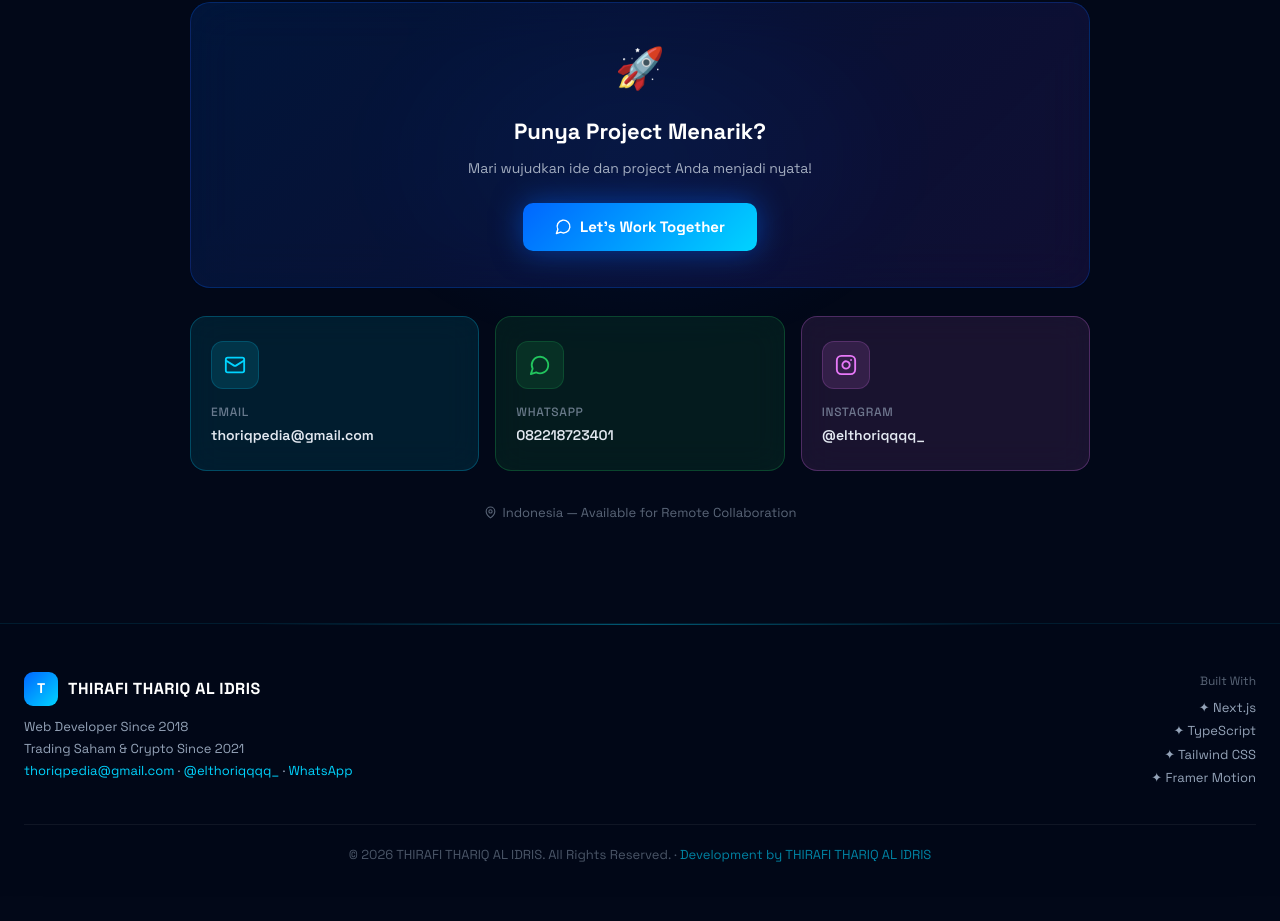
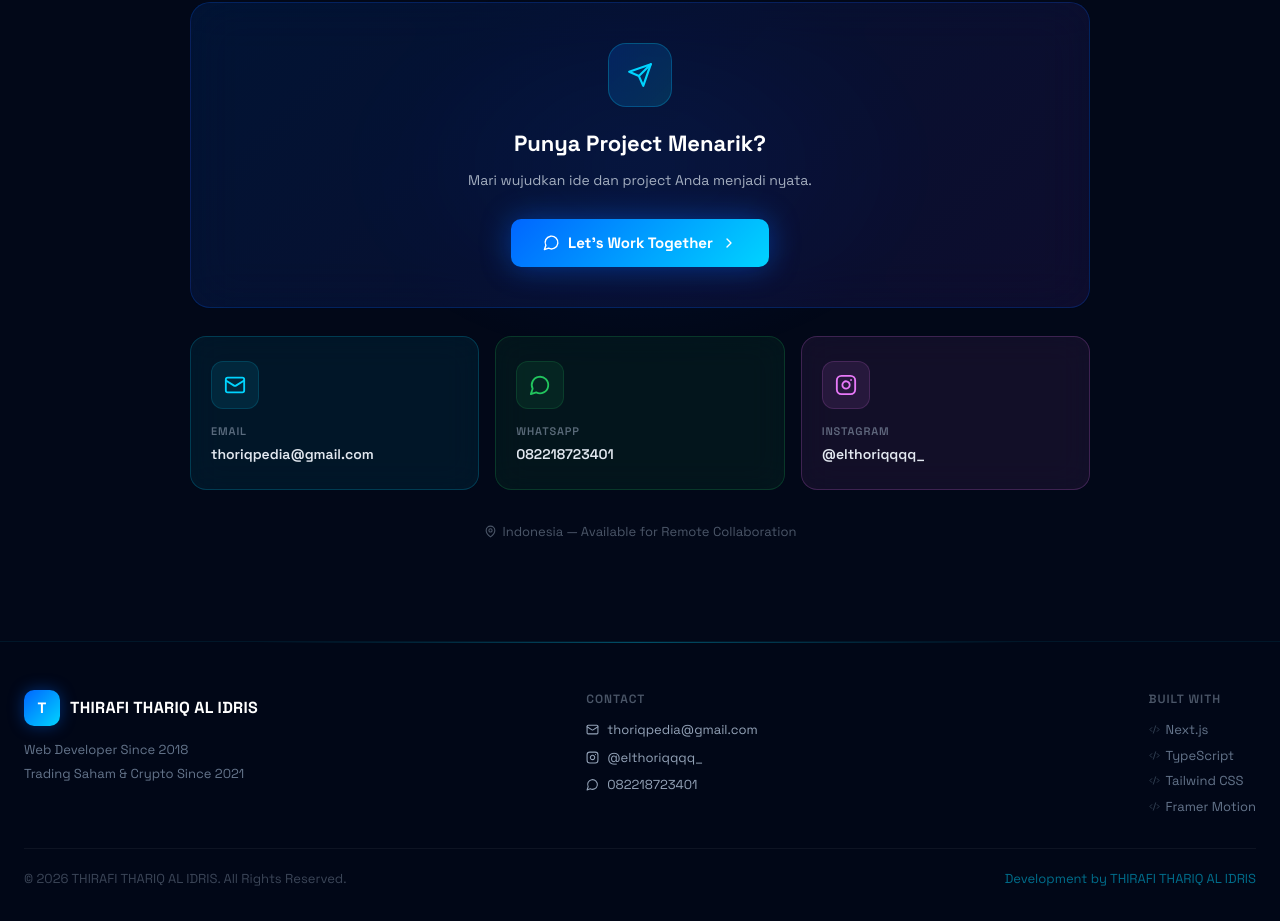
Before and after one commit to pediaboy/portofoliothoriq, a Next.js app: page / in a window 1280 px wide. Shown: the part 7115-8036 px from the top of the page. Before the commit the page ends 8011 px from the top, so only its background shows below. Built offline with nearby package versions, Linux system fonts and the light colour scheme.

Commit message:
refactor: replace all emoji with lucide icons

```diff
--- a/app/sections/ContactSection.tsx
+++ b/app/sections/ContactSection.tsx
@@ -1,6 +1,6 @@
 'use client'
 import { useEffect, useRef, useState } from 'react'
-import { Mail, MessageCircle, Instagram, Send, MapPin } from 'lucide-react'
+import { Mail, MessageCircle, Instagram, Send, MapPin, Code2, ChevronRight } from 'lucide-react'
 
 function useReveal() {
   const ref = useRef<HTMLDivElement>(null)
@@ -17,19 +17,21 @@ const contacts = [
   {
     icon: <Mail size={22} />, label: 'Email', val: 'thoriqpedia@gmail.com',
     href: 'mailto:thoriqpedia@gmail.com', color: '#00d4ff',
-    bg: 'rgba(0,212,255,0.1)', border: 'rgba(0,212,255,0.25)',
+    bg: 'rgba(0,212,255,0.07)', border: 'rgba(0,212,255,0.2)',
   },
   {
     icon: <MessageCircle size={22} />, label: 'WhatsApp', val: '082218723401',
     href: 'https://wa.me/6282218723401', color: '#22c55e',
-    bg: 'rgba(34,197,94,0.1)', border: 'rgba(34,197,94,0.25)',
+    bg: 'rgba(34,197,94,0.07)', border: 'rgba(34,197,94,0.2)',
   },
   {
     icon: <Instagram size={22} />, label: 'Instagram', val: '@elthoriqqqq_',
     href: 'https://instagram.com/elthoriqqqq_', color: '#e879f9',
-    bg: 'rgba(232,121,249,0.1)', border: 'rgba(232,121,249,0.25)',
+    bg: 'rgba(232,121,249,0.07)', border: 'rgba(232,121,249,0.2)',
   },
 ]
+
+const builtWith = ['Next.js', 'TypeScript', 'Tailwind CSS', 'Framer Motion']
 
 export default function ContactSection() {
   const { ref, visible } = useReveal()
@@ -37,7 +39,6 @@ export default function ContactSection() {
   return (
     <>
       <section id="contact" ref={ref} style={{ padding: '100px 24px', position: 'relative' }}>
-        {/* Glow bg */}
         <div style={{ position: 'absolute', top: '30%', left: '50%', transform: 'translateX(-50%)', width: 600, height: 400, background: 'radial-gradient(ellipse, rgba(0,102,255,0.08) 0%, transparent 70%)', pointerEvents: 'none' }} />
 
         <div style={{ maxWidth: 900, margin: '0 auto', position: 'relative', zIndex: 1 }}>
@@ -55,27 +56,29 @@ export default function ContactSection() {
 
           {/* CTA Banner */}
           <div style={{
-            background: 'linear-gradient(135deg, rgba(0,102,255,0.15), rgba(124,58,237,0.12))',
-            border: '1px solid rgba(0,102,255,0.25)',
-            borderRadius: 20, padding: '36px 40px',
+            background: 'linear-gradient(135deg, rgba(0,102,255,0.12), rgba(124,58,237,0.10))',
+            border: '1px solid rgba(0,102,255,0.22)',
+            borderRadius: 20, padding: '40px',
             backdropFilter: 'blur(24px)',
             marginBottom: 28, textAlign: 'center',
             opacity: visible ? 1 : 0, transform: visible ? 'none' : 'translateY(20px)',
             transition: 'all 0.8s ease 0.1s',
           }}>
-            <div style={{ fontSize: 40, marginBottom: 16 }}>🚀</div>
+            <div style={{ width: 64, height: 64, borderRadius: 18, background: 'linear-gradient(135deg, rgba(0,102,255,0.2), rgba(0,212,255,0.15))', border: '1px solid rgba(0,212,255,0.25)', display: 'flex', alignItems: 'center', justifyContent: 'center', margin: '0 auto 20px', color: '#00d4ff' }}>
+              <Send size={26} />
+            </div>
             <h3 style={{ fontSize: 22, fontWeight: 700, color: '#fff', marginBottom: 10 }}>Punya Project Menarik?</h3>
-            <p style={{ fontSize: 14, color: 'rgba(203,213,225,0.8)', marginBottom: 24 }}>Mari wujudkan ide dan project Anda menjadi nyata!</p>
+            <p style={{ fontSize: 14, color: 'rgba(203,213,225,0.8)', marginBottom: 28 }}>Mari wujudkan ide dan project Anda menjadi nyata.</p>
             <a href="https://wa.me/6282218723401" target="_blank" rel="noreferrer" style={{
               display: 'inline-flex', alignItems: 'center', gap: 8,
               padding: '13px 32px', borderRadius: 10,
               background: 'linear-gradient(135deg, #0066ff, #00d4ff)',
               border: 'none', color: '#fff', fontSize: 15, fontWeight: 700,
               cursor: 'pointer', textDecoration: 'none',
-              boxShadow: '0 0 30px rgba(0,102,255,0.5)',
+              boxShadow: '0 0 30px rgba(0,102,255,0.45)',
               transition: 'all 0.3s ease',
             }}>
-              <MessageCircle size={17} /> Let's Work Together
+              <MessageCircle size={17} /> Let's Work Together <ChevronRight size={16} />
             </a>
           </div>
 
@@ -90,15 +93,14 @@ export default function ContactSection() {
               }}
               onMouseEnter={e => { (e.currentTarget as HTMLElement).style.transform = 'translateY(-4px)'; (e.currentTarget as HTMLElement).style.boxShadow = `0 12px 40px rgba(0,0,0,0.3)` }}
               onMouseLeave={e => { (e.currentTarget as HTMLElement).style.transform = 'none'; (e.currentTarget as HTMLElement).style.boxShadow = 'none' }}>
-                <div style={{ width: 48, height: 48, borderRadius: 12, background: `${c.color}20`, border: `1px solid ${c.color}30`, display: 'flex', alignItems: 'center', justifyContent: 'center', color: c.color, marginBottom: 14 }}>{c.icon}</div>
-                <div style={{ fontSize: 12, color: 'rgba(148,163,184,0.7)', fontWeight: 500, marginBottom: 4, textTransform: 'uppercase', letterSpacing: '0.06em' }}>{c.label}</div>
+                <div style={{ width: 48, height: 48, borderRadius: 12, background: `${c.color}18`, border: `1px solid ${c.color}28`, display: 'flex', alignItems: 'center', justifyContent: 'center', color: c.color, marginBottom: 14 }}>{c.icon}</div>
+                <div style={{ fontSize: 11, color: 'rgba(148,163,184,0.6)', fontWeight: 600, marginBottom: 4, textTransform: 'uppercase', letterSpacing: '0.08em' }}>{c.label}</div>
                 <div style={{ fontSize: 14, fontWeight: 600, color: '#e2e8f0' }}>{c.val}</div>
               </a>
             ))}
           </div>
 
-          {/* Location note */}
-          <div style={{ textAlign: 'center', marginTop: 32, display: 'flex', alignItems: 'center', justifyContent: 'center', gap: 6, color: 'rgba(148,163,184,0.6)', fontSize: 13 }}>
+          <div style={{ textAlign: 'center', marginTop: 32, display: 'flex', alignItems: 'center', justifyContent: 'center', gap: 6, color: 'rgba(148,163,184,0.5)', fontSize: 13 }}>
             <MapPin size={13} /> Indonesia — Available for Remote Collaboration
           </div>
         </div>
@@ -106,36 +108,75 @@ export default function ContactSection() {
 
       {/* FOOTER */}
       <footer style={{
-        borderTop: '1px solid rgba(0,212,255,0.1)',
-        background: 'rgba(2,8,24,0.9)', backdropFilter: 'blur(20px)',
+        borderTop: '1px solid rgba(0,212,255,0.08)',
+        background: 'rgba(2,8,24,0.95)', backdropFilter: 'blur(24px)',
         padding: '48px 24px 32px', position: 'relative',
       }}>
-        <div style={{ position: 'absolute', top: 0, left: '50%', transform: 'translateX(-50%)', width: '60%', height: 1, background: 'linear-gradient(90deg, transparent, rgba(0,212,255,0.4), transparent)' }} />
+        <div style={{ position: 'absolute', top: 0, left: '50%', transform: 'translateX(-50%)', width: '60%', height: 1, background: 'linear-gradient(90deg, transparent, rgba(0,212,255,0.35), transparent)' }} />
         <div style={{ maxWidth: 1280, margin: '0 auto' }}>
-          <div style={{ display: 'grid', gridTemplateColumns: '1fr auto', gap: 32, alignItems: 'start', marginBottom: 32 }} className="footer-grid">
+          <div style={{ display: 'grid', gridTemplateColumns: '1fr 1fr auto', gap: 40, alignItems: 'start', marginBottom: 32 }} className="footer-grid">
+            {/* Brand */}
             <div>
-              <div style={{ display: 'flex', alignItems: 'center', gap: 10, marginBottom: 10 }}>
-                <div style={{ width: 34, height: 34, borderRadius: 9, background: 'linear-gradient(135deg, #0066ff, #00d4ff)', display: 'flex', alignItems: 'center', justifyContent: 'center', fontWeight: 900, fontSize: 14, color: '#fff' }}>T</div>
-                <span style={{ fontWeight: 800, fontSize: 16, color: '#fff', letterSpacing: 0.5 }}>THIRAFI THARIQ AL IDRIS</span>
+              <div style={{ display: 'flex', alignItems: 'center', gap: 10, marginBottom: 12 }}>
+                <div style={{ width: 36, height: 36, borderRadius: 10, background: 'linear-gradient(135deg, #0066ff, #00d4ff)', display: 'flex', alignItems: 'center', justifyContent: 'center', fontWeight: 900, fontSize: 15, color: '#fff', boxShadow: '0 0 16px rgba(0,102,255,0.4)' }}>T</div>
+                <span style={{ fontWeight: 800, fontSize: 16, color: '#fff', letterSpacing: 0.3 }}>THIRAFI THARIQ AL IDRIS</span>
               </div>
-              <div style={{ fontSize: 13, color: '#94a3b8', lineHeight: 1.7 }}>
+              <div style={{ fontSize: 13, color: '#64748b', lineHeight: 1.8 }}>
                 Web Developer Since 2018<br />
-                Trading Saham & Crypto Since 2021<br />
-                <a href="mailto:thoriqpedia@gmail.com" style={{ color: '#00d4ff', textDecoration: 'none' }}>thoriqpedia@gmail.com</a> · <a href="https://instagram.com/elthoriqqqq_" target="_blank" rel="noreferrer" style={{ color: '#00d4ff', textDecoration: 'none' }}>@elthoriqqqq_</a> · <a href="https://wa.me/6282218723401" target="_blank" rel="noreferrer" style={{ color: '#00d4ff', textDecoration: 'none' }}>WhatsApp</a>
+                Trading Saham & Crypto Since 2021
               </div>
             </div>
-            <div style={{ textAlign: 'right' }}>
-              <div style={{ fontSize: 12, color: 'rgba(148,163,184,0.6)', marginBottom: 8 }}>Built With</div>
-              {['Next.js', 'TypeScript', 'Tailwind CSS', 'Framer Motion'].map(t => (
-                <div key={t} style={{ fontSize: 13, color: '#94a3b8', marginBottom: 4 }}>✦ {t}</div>
-              ))}
+
+            {/* Contact */}
+            <div>
+              <div style={{ fontSize: 12, color: 'rgba(148,163,184,0.5)', fontWeight: 600, letterSpacing: '0.08em', textTransform: 'uppercase', marginBottom: 12 }}>Contact</div>
+              <div style={{ display: 'flex', flexDirection: 'column', gap: 8 }}>
+                <a href="mailto:thoriqpedia@gmail.com" style={{ display: 'flex', alignItems: 'center', gap: 8, color: '#94a3b8', textDecoration: 'none', fontSize: 13, transition: 'color 0.2s' }}
+                  onMouseEnter={e => (e.currentTarget.style.color = '#00d4ff')}
+                  onMouseLeave={e => (e.currentTarget.style.color = '#94a3b8')}>
+                  <Mail size={13} /> thoriqpedia@gmail.com
+                </a>
+                <a href="https://instagram.com/elthoriqqqq_" target="_blank" rel="noreferrer" style={{ display: 'flex', alignItems: 'center', gap: 8, color: '#94a3b8', textDecoration: 'none', fontSize: 13, transition: 'color 0.2s' }}
+                  onMouseEnter={e => (e.currentTarget.style.color = '#00d4ff')}
+                  onMouseLeave={e => (e.currentTarget.style.color = '#94a3b8')}>
+                  <Instagram size={13} /> @elthoriqqqq_
+                </a>
+                <a href="https://wa.me/6282218723401" target="_blank" rel="noreferrer" style={{ display: 'flex', alignItems: 'center', gap: 8, color: '#94a3b8', textDecoration: 'none', fontSize: 13, transition: 'color 0.2s' }}
+                  onMouseEnter={e => (e.currentTarget.style.color = '#00d4ff')}
+                  onMouseLeave={e => (e.currentTarget.style.color = '#94a3b8')}>
+                  <MessageCircle size={13} /> 082218723401
+                </a>
+              </div>
+            </div>
+
+            {/* Built with */}
+            <div>
+              <div style={{ fontSize: 12, color: 'rgba(148,163,184,0.5)', fontWeight: 600, letterSpacing: '0.08em', textTransform: 'uppercase', marginBottom: 12 }}>Built With</div>
+              <div style={{ display: 'flex', flexDirection: 'column', gap: 6 }}>
+                {builtWith.map(t => (
+                  <div key={t} style={{ display: 'flex', alignItems: 'center', gap: 6, fontSize: 13, color: '#64748b' }}>
+                    <Code2 size={11} color="#334155" /> {t}
+                  </div>
+                ))}
+              </div>
             </div>
           </div>
-          <div style={{ borderTop: '1px solid rgba(255,255,255,0.06)', paddingTop: 20, textAlign: 'center', fontSize: 13, color: 'rgba(148,163,184,0.5)' }}>
-            © 2026 THIRAFI THARIQ AL IDRIS. All Rights Reserved. · <span style={{ color: 'rgba(0,212,255,0.6)' }}>Development by THIRAFI THARIQ AL IDRIS</span>
+
+          <div style={{ borderTop: '1px solid rgba(255,255,255,0.05)', paddingTop: 20, display: 'flex', justifyContent: 'space-between', alignItems: 'center', flexWrap: 'wrap', gap: 8 }}>
+            <div style={{ fontSize: 13, color: 'rgba(148,163,184,0.4)' }}>
+              © 2026 THIRAFI THARIQ AL IDRIS. All Rights Reserved.
+            </div>
+            <div style={{ fontSize: 13, color: 'rgba(0,212,255,0.5)' }}>
+              Development by THIRAFI THARIQ AL IDRIS
+            </div>
           </div>
         </div>
-        <style>{`@media(max-width:640px){.footer-grid{grid-template-columns:1fr!important} .contact-grid{grid-template-columns:1fr!important}}`}</style>
+        <style>{`
+          @media(max-width:768px){
+            .footer-grid{grid-template-columns:1fr!important}
+            .contact-grid{grid-template-columns:1fr!important}
+          }
+        `}</style>
       </footer>
     </>
   )
```
